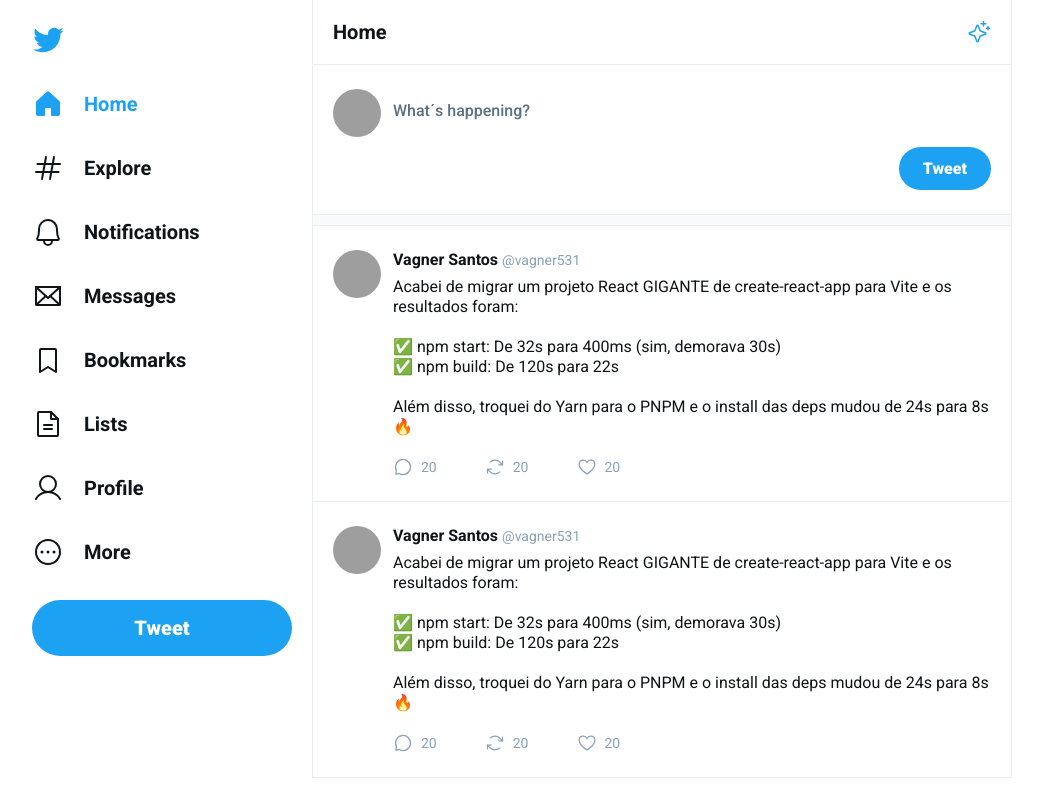
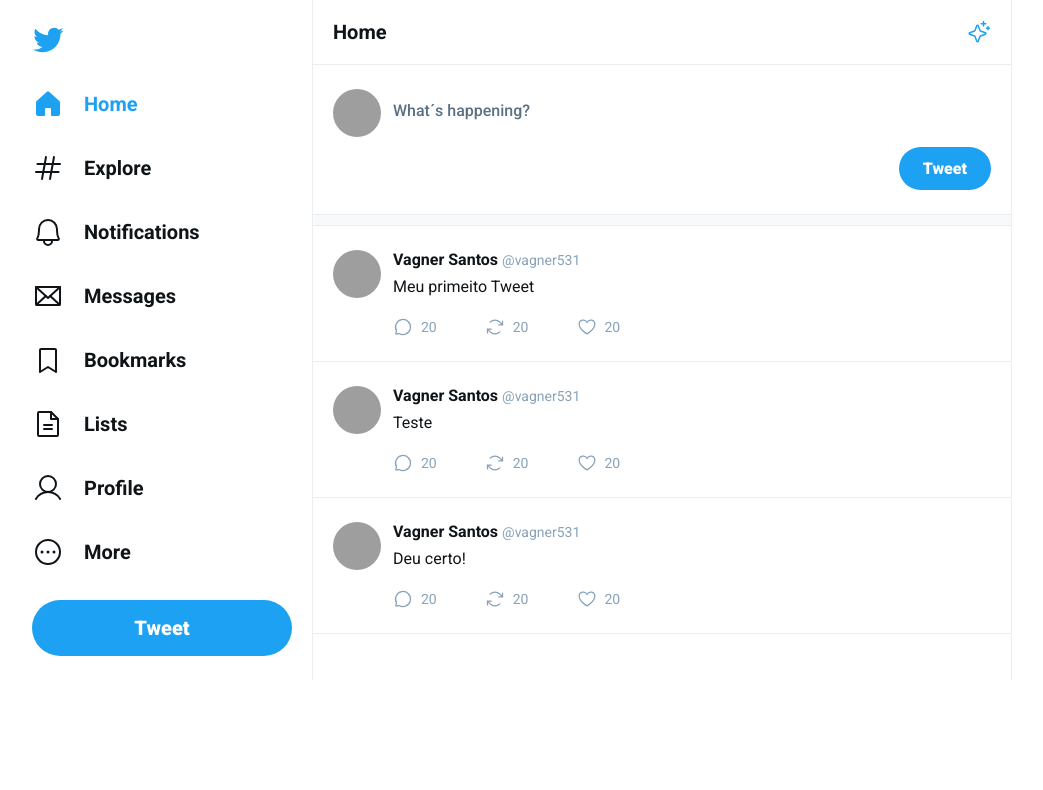
Before and after one commit to vagner531/ui-twitter, a React (Vite) app: page / in a window 1280 px wide. Shown: the top 790 px of the page, without its empty margins (128-1171 px from the left). Built offline with nearby package versions, Linux system fonts and the light colour scheme; grey boxes are pictures that could not be loaded.

Commit message:
feat: add interactions react

```diff
--- a/src/components/Tweet.tsx
+++ b/src/components/Tweet.tsx
@@ -1,7 +1,11 @@
 import { ArrowsClockwise, ChatCircle, Heart } from "phosphor-react";
 import "./Tweet.css";
 
-export function Tweet() {
+interface TweetProps {
+  content: string;
+}
+
+export function Tweet(props: TweetProps) {
   return (
     <a href="#" className="tweet">
       <img src="https://github.com/vagner531.png" alt="" />
@@ -11,16 +15,7 @@
           <strong>Vagner Santos</strong>
           <span>@vagner531</span>
         </div>
-        <p>
-          Acabei de migrar um projeto React GIGANTE de create-react-app para
-          Vite e os resultados foram:
-          <br /><br />
-          ✅ npm start: De 32s para 400ms (sim, demorava 30s) <br />
-          ✅ npm build: De 120s para 22s <br />
-          <br />
-          Além disso, troquei do Yarn para o PNPM e o install das deps mudou de
-          24s para 8s 🔥
-        </p>
+        <p>{props.content}</p>
         <div className="tweet-content-footer">
           <button type="button">
             <ChatCircle />
--- a/src/main.tsx
+++ b/src/main.tsx
@@ -7,6 +7,12 @@
 import { Sidebar } from "./components/Sidebar";
 import { Header } from "./components/Header";
 import { Separator } from "./components/Separator";
+
+const tweets = [
+  'Meu primeito Tweet',
+  'Teste',
+  'Deu certo!',
+]
 
 ReactDOM.createRoot(document.getElementById("root") as HTMLElement).render(
   <React.StrictMode>
@@ -28,8 +34,9 @@
 
           <Separator />
 
-          <Tweet />
-          <Tweet />
+          {tweets.map(tweet => {
+            return <Tweet key={tweet} content={tweet}/>
+          })}
         </main>
       </div>
     </div>
```
